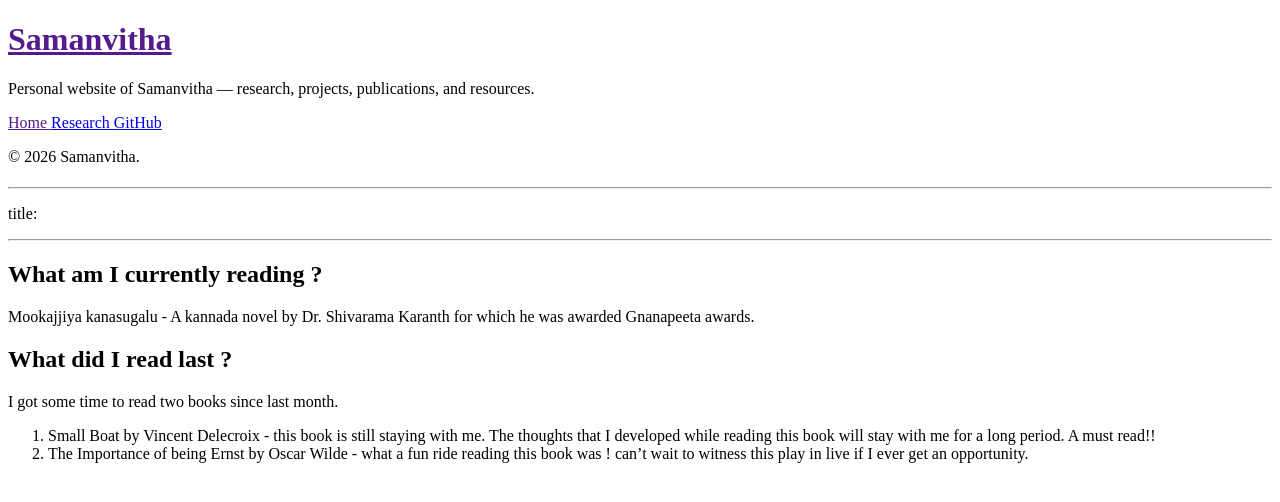
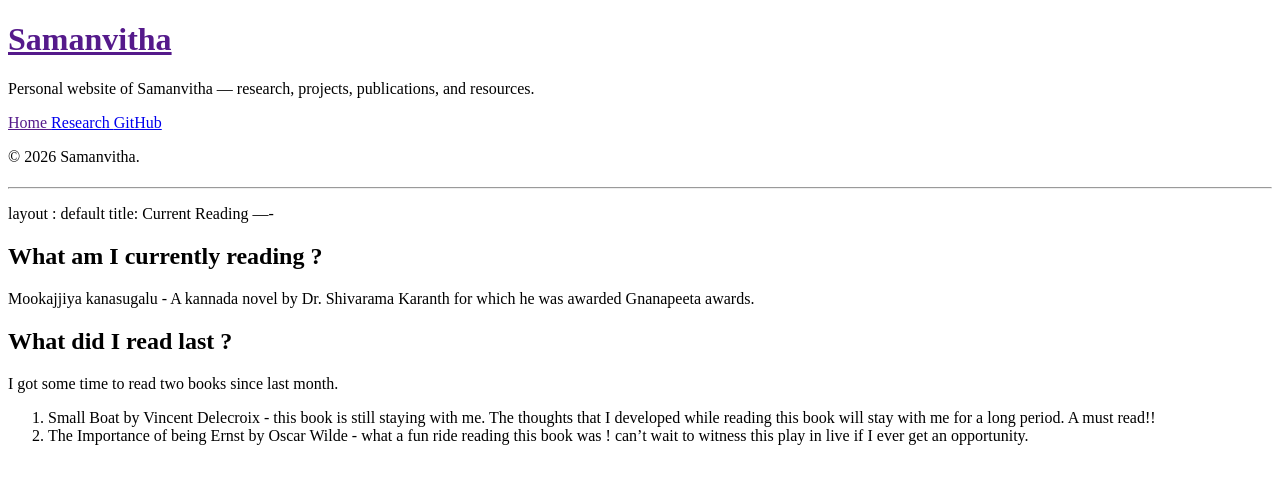
Before and after one commit to Samanvithavs/samanvithavs.github.io, a Jekyll site: the page built from current_reading.md, in a window 1280 px wide. Shown: the top 502 px of the page. Built offline with Jekyll 4.4.1, drawn with Linux system fonts in a browser that asks for light colours; our own code applies the rules of GitHub Pages for plain Markdown files.

Commit message:
Update current_reading.md

```diff
--- a/current_reading.md
+++ b/current_reading.md
@@ -1,7 +1,6 @@
 -----
-title:
-
-
+layout : default
+title: Current Reading
 ----
 
 ## What am I currently reading ?
```
